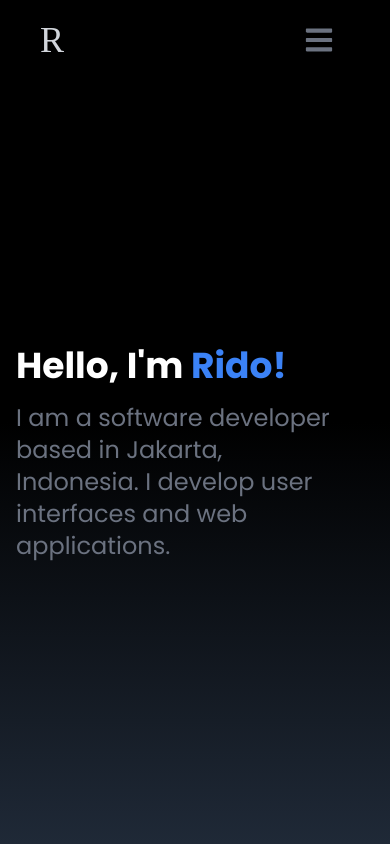
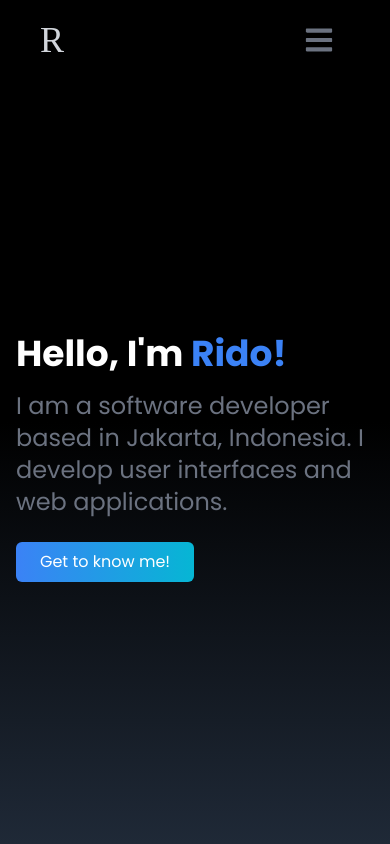
Before and after one commit to hashtagnosweat/portfolio, a React (Create React App) app: page / in a window 390 px wide. Shown: the top 844 px of the page. Built offline with nearby package versions, Linux system fonts and the light colour scheme; a web font is replaced by a local one.

Commit message:
another minor refactor

```diff
--- a/src/components/Expertise.jsx
+++ b/src/components/Expertise.jsx
@@ -75,7 +75,7 @@ const Expertise = () => {
         </div>
         <p className="my-5">These are the technologies I've worked with.</p>
 
-        <div className="w-full grid grid-cols-2 sm:grid-cols-4 gap-6 text-center px-12 sm:px-0">
+        <div className="w-full grid grid-cols-2 sm:grid-cols-4 gap-4 md:gap-6 text-center px-12 sm:px-0">
 
           {techs.map(({id, src, title, style}) => (
 
--- a/src/components/Home.jsx
+++ b/src/components/Home.jsx
@@ -9,14 +9,14 @@ const Home = () => {
       name="home"
       className="h-screen w-full bg-gradient-to-b from-black via-black to-gray-800 pt-20"
     >
+
       <div className="max-w-screen-lg mx-auto flex flex-col items-center justify-between h-full px-4 md:flex-row">
-
         <div className="hidden md:flex flex-col justify-center items-center mt-12">
           <div className="w-5 h-5 rounded-full bg-blue-700" />
           <div className="w-1 sm:h-80 h-40 bg-gradient-to-b from-blue-700 to-transparent" />
         </div>
 
-        <div className="flex flex-col justify-center h-full mr-10">
+        <div className="flex flex-col justify-center h-full md:mr-10">
           <h2 className="text-4xl sm:text-7xl font-bold text-white">
             Hello, I'm <span className="text-blue-500">Rido!</span>
           </h2>
@@ -26,9 +26,9 @@ const Home = () => {
           </p>
 
           <div>
-            <button className="group hidden text-white w-fit px-6 py-2 my-2 lg:flex items-center rounded-md bg-gradient-to-l from-cyan-500 to-blue-500 cursor-pointer">
+            <button className="group text-white w-fit px-6 py-2 my-2 lg:flex items-center rounded-md bg-gradient-to-l from-cyan-500 to-blue-500 cursor-pointer">
             <Link to="about" smooth duration={500}>Get to know me!</Link>
-              <span className="group-hover:rotate-90 duration-300">
+              <span className="hidden sm:flex group-hover:rotate-90 duration-300">
                 <MdKeyboardArrowRight size={18}/>
               </span>
             </button>
```
